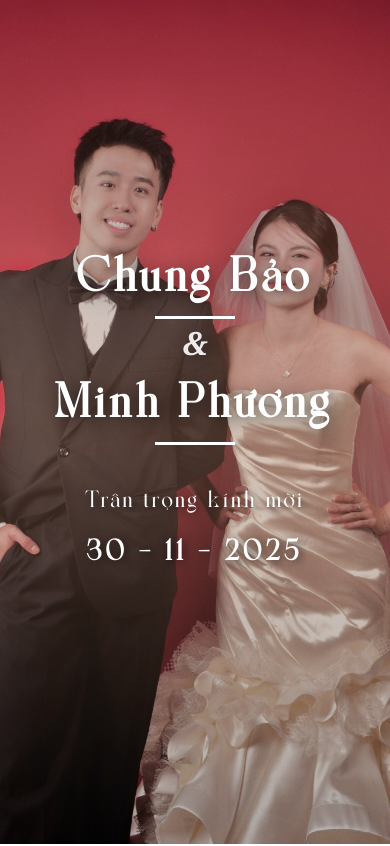
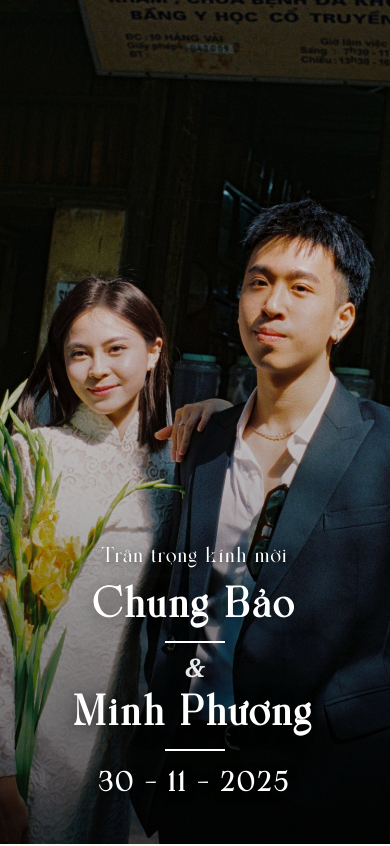
Before and after one commit to zzzogi/savethedate-twistin-mp, a React (Create React App) app: page / in a window 390 px wide. Shown: the top 846 px of the page. Built offline with nearby package versions, Linux system fonts and the light colour scheme; a web font is replaced by a local one.

Commit message:
version 1

```diff
--- a/src/components/Hero/Hero.css
+++ b/src/components/Hero/Hero.css
@@ -4,7 +4,7 @@
   min-height: 600px;
   display: flex;
   align-items: center;
-  justify-content: center;
+  justify-content: flex-start;
   background-image: url("/public/images/hero-bg.jpg");
   background-size: cover;
   background-position: center;
@@ -19,10 +19,11 @@
   right: 0;
   bottom: 0;
   background: linear-gradient(
-    180deg,
-    rgba(0, 0, 0, 0.3) 0%,
-    rgba(157, 117, 92, 0.4) 50%,
-    rgba(0, 0, 0, 0.3) 100%
+    90deg,
+    rgba(0, 0, 0, 0.6) 0%,
+    rgba(0, 0, 0, 0.3) 35%,
+    rgba(0, 0, 0, 0) 60%,
+    rgba(0, 0, 0, 0) 100%
   );
   z-index: 1;
 }
@@ -30,71 +31,146 @@
 .hero-content {
   position: relative;
   z-index: 2;
-  text-align: center;
+  width: 100%;
+  height: 100%;
+  display: flex;
+  align-items: center;
   color: white;
-  padding: 20px;
+  padding: 60px;
+}
+
+/* Text on LEFT side - DESKTOP */
+.hero-text-left {
+  max-width: 500px;
+  animation: fadeInLeft 1.2s cubic-bezier(0.4, 0, 0.2, 1);
+}
+
+.hero-greeting {
+  font-size: 1.6rem;
+  letter-spacing: 3px;
+  margin-bottom: 30px;
+  text-shadow: 2px 2px 10px rgba(0, 0, 0, 0.7);
+  font-weight: 300;
 }
 
 .hero-names {
-  margin-bottom: 60px;
-  animation: fadeInUp 1.2s cubic-bezier(0.4, 0, 0.2, 1);
+  margin-bottom: 40px;
 }
 
 .hero-title {
   display: flex;
   flex-direction: column;
-  align-items: center;
-  gap: 25px;
-  font-size: 5.5rem; /* Increased from 4rem */
+  align-items: flex-start;
+  gap: 15px;
+  font-size: 4rem;
   font-weight: 700;
   line-height: 1.2;
-  text-shadow: 3px 3px 20px rgba(0, 0, 0, 0.7);
+  text-shadow: 3px 3px 20px rgba(0, 0, 0, 0.8);
 }
 
 .name-bride,
 .name-groom {
-  letter-spacing: 5px;
+  letter-spacing: 4px;
   position: relative;
+  padding-bottom: 15px;
 }
 
 .name-bride::after,
 .name-groom::after {
   content: "";
   position: absolute;
-  bottom: -15px;
-  left: 50%;
-  transform: translateX(-50%);
+  bottom: 0;
+  left: 0;
   width: 80px;
   height: 3px;
   background: white;
 }
 
 .ampersand {
-  font-size: 3.5rem; /* Increased from 3rem */
+  font-size: 2.8rem;
   font-style: italic;
   opacity: 0.9;
   font-family: Georgia, serif;
-}
-
-.hero-subtitle {
-  animation: fadeInUp 1.2s cubic-bezier(0.4, 0, 0.2, 1) 0.3s both;
-}
-
-.hero-subtitle p {
-  font-size: 1.8rem; /* Increased from 1.5rem */
-  margin-bottom: 20px;
-  letter-spacing: 3px;
-  text-shadow: 2px 2px 10px rgba(0, 0, 0, 0.7);
+  margin-left: 10px;
 }
 
 .hero-date {
-  font-size: 2.5rem !important; /* Increased from 2rem */
+  font-size: 2.2rem;
   font-weight: 700;
-  letter-spacing: 10px !important;
-  margin-top: 25px;
+  letter-spacing: 8px;
+  text-shadow: 2px 2px 10px rgba(0, 0, 0, 0.7);
+  margin-top: 20px;
 }
 
-/* Removed scroll indicator styles */
+/* Animation */
+@keyframes fadeInLeft {
+  from {
+    opacity: 0;
+    transform: translateX(-60px);
+  }
+  to {
+    opacity: 1;
+    transform: translateX(0);
+  }
+}
+
+/* ALL CONTENT AT BOTTOM (<1180px) */
+@media (max-width: 1180px) {
+  .hero-section {
+    background-image: url("/public/images/hero-bg-mobile.jpg");
+    justify-content: center;
+    align-items: flex-end; /* Align to bottom */
+  }
+
+  .hero-overlay {
+    background: linear-gradient(
+      180deg,
+      rgba(0, 0, 0, 0) 0%,
+      rgba(0, 0, 0, 0.3) 60%,
+      rgba(0, 0, 0, 0.7) 100%
+    );
+  }
+
+  .hero-content {
+    justify-content: center;
+    align-items: flex-end;
+    padding: 50px 30px 60px; /* Extra bottom padding */
+  }
+
+  /* Content block at bottom */
+  .hero-text-left {
+    max-width: 100%;
+    text-align: center;
+    animation: fadeInUp 1.2s cubic-bezier(0.4, 0, 0.2, 1);
+  }
+
+  .hero-greeting {
+    margin-bottom: 25px;
+  }
+
+  .hero-names {
+    margin-bottom: 30px;
+  }
+
+  .hero-title {
+    align-items: center;
+    justify-content: center;
+  }
+
+  .name-bride::after,
+  .name-groom::after {
+    left: 50%;
+    transform: translateX(-50%);
+  }
+
+  .ampersand {
+    margin-left: 0;
+  }
+
+  .hero-date {
+    margin-top: 0;
+  }
+}
 
 @keyframes fadeInUp {
   from {
@@ -107,47 +183,102 @@
   }
 }
 
-/* Responsive */
+/* Tablet adjustments */
+@media (max-width: 968px) {
+  .hero-content {
+    padding: 45px 25px 55px;
+  }
+
+  .hero-greeting {
+    font-size: 1.4rem;
+    margin-bottom: 22px;
+  }
+
+  .hero-names {
+    margin-bottom: 25px;
+  }
+
+  .hero-title {
+    font-size: 3rem;
+  }
+
+  .ampersand {
+    font-size: 2.2rem;
+  }
+
+  .hero-date {
+    font-size: 1.8rem;
+  }
+}
+
+/* Mobile */
 @media (max-width: 768px) {
   .hero-section {
-    background-image: url("/public/images/hero-bg-mobile.jpg");
     background-attachment: scroll;
   }
 
-  .hero-title {
-    font-size: 3.5rem;
-    gap: 20px;
+  .hero-content {
+    padding: 40px 20px 50px;
   }
 
-  .ampersand {
-    font-size: 2.5rem;
+  .hero-greeting {
+    font-size: 1.3rem;
+    letter-spacing: 2px;
+    margin-bottom: 20px;
   }
 
-  .hero-subtitle p {
-    font-size: 1.4rem;
+  .hero-names {
+    margin-bottom: 22px;
   }
 
-  .hero-date {
-    font-size: 1.8rem !important;
-    letter-spacing: 6px !important;
-  }
-}
-
-@media (max-width: 480px) {
   .hero-title {
-    font-size: 2.5rem;
+    font-size: 2.8rem;
+    gap: 12px;
   }
 
   .ampersand {
     font-size: 2rem;
   }
 
-  .hero-subtitle p {
-    font-size: 1.2rem;
+  .hero-date {
+    font-size: 1.6rem;
+    letter-spacing: 6px;
+  }
+}
+
+/* Small Mobile */
+@media (max-width: 480px) {
+  .hero-content {
+    padding: 30px 15px 45px;
+  }
+
+  .hero-greeting {
+    font-size: 1.1rem;
+    letter-spacing: 2px;
+    margin-bottom: 18px;
+  }
+
+  .hero-names {
+    margin-bottom: 20px;
+  }
+
+  .hero-title {
+    font-size: 2.2rem;
+    gap: 10px;
+  }
+
+  .name-bride::after,
+  .name-groom::after {
+    width: 60px;
+    height: 2px;
+  }
+
+  .ampersand {
+    font-size: 1.6rem;
   }
 
   .hero-date {
-    font-size: 1.5rem !important;
-    letter-spacing: 5px !important;
+    font-size: 1.4rem;
+    letter-spacing: 4px;
   }
 }
--- a/src/components/Hero/Hero.js
+++ b/src/components/Hero/Hero.js
@@ -1,4 +1,3 @@
-import React from "react";
 import "./Hero.css";
 
 const Hero = () => {
@@ -6,6 +5,9 @@ const Hero = () => {
     <section className="hero-section">
       <div className="hero-overlay"></div>
       <div className="hero-content">
+        {/* Text positioned on LEFT side */}
+        <div className="hero-text-left">
+          <p className="hero-greeting">Trân trọng kính mời</p>
           <div className="hero-names">
             <h1 className="hero-title">
               <span className="name-bride">Chung Bảo</span>
@@ -13,9 +15,6 @@ const Hero = () => {
               <span className="name-groom">Minh Phương</span>
             </h1>
           </div>
-
-        <div className="hero-subtitle">
-          <p>Trân trọng kính mời</p>
           <p className="hero-date">30 - 11 - 2025</p>
         </div>
       </div>
--- a/src/components/OurStory/OurStory.js
+++ b/src/components/OurStory/OurStory.js
@@ -116,7 +116,7 @@ const OurStory = () => {
                 mixBlendMode: "multiply",
               }}
             />
-            <h3 className="timeline-title">Yêu</h3>
+            <h3 className="timeline-title">7 năm gắn bó</h3>
             <p className="timeline-text">
               7 năm bên nhau, cùng vượt qua mọi thử thách. Tình yêu của chúng
               tôi ngày càng lớn mạnh và trưởng thành hơn.
@@ -132,7 +132,7 @@ const OurStory = () => {
                 mixBlendMode: "multiply",
               }}
             />
-            <h3 className="timeline-title">Cưới</h3>
+            <h3 className="timeline-title">Về chung 1 nhà</h3>
             <p className="timeline-text">
               Và giờ đây, chúng tôi sẵn sàng bước vào chương mới - từ người yêu
               thành vợ chồng, xây dựng tổ ấm hạnh phúc.
@@ -147,7 +147,7 @@ const OurStory = () => {
           data-section="2"
           ref={addToRefs}
         >
-          <h3 className="marquee-title">Những Khoảnh Khắc Đáng Nhớ</h3>
+          <h3 className="marquee-title">Our Memories</h3>
 
           <div className="marquee-container">
             <div className="marquee-content">
--- a/src/components/SaveTheDate/SaveTheDate.css
+++ b/src/components/SaveTheDate/SaveTheDate.css
@@ -1,5 +1,5 @@
 .save-the-date-section {
-  background: white;
+  background: rgba(255, 255, 255, 0.268);
   position: relative;
   overflow: hidden;
   padding: 100px 20px;
--- a/src/components/SaveTheDate/SaveTheDate.js
+++ b/src/components/SaveTheDate/SaveTheDate.js
@@ -55,7 +55,7 @@ const SaveTheDate = () => {
           <p className="std-subtitle">Save the date</p>
 
           {/* Date */}
-          <h3 className="std-date">09.03.2025</h3>
+          <h3 className="std-date">30.11.2025</h3>
 
           {/* Couple Photo */}
           <div className="std-photo-frame">
--- a/src/components/Timeline/Timeline.js
+++ b/src/components/Timeline/Timeline.js
@@ -51,19 +51,21 @@ const Timeline = () => {
       icon: "/images/bow.png",
       time: "17:30",
       title: "Đón khách",
-      description: "Checkin với photobooth và gửi lời chúc phúc tới CDCR",
+      description:
+        "Checkin với photobooth và gửi lời chúc phúc tới Cô Dâu - Chú Rể",
     },
     {
       icon: "/images/cake.png",
-      time: "18:30",
+      time: "18:00",
       title: "Lễ thành hôn",
-      description: "Cùng nhau chứng kiến khoảnh khắc thiêng liêng cùng CDCR",
+      description:
+        "Cùng nhau chứng kiến khoảnh khắc thiêng liêng cùng Cô Dâu - Chú Rể",
     },
     {
       icon: "/images/champagne.png",
-      time: "18:45",
+      time: "18:30",
       title: "Khai tiệc",
-      description: "Cùng nhau ăn tiệc và nâng ly chúc mừng CDCR",
+      description: "Cùng nhau ăn tiệc và nâng ly chúc mừng Cô Dâu - Chú Rể",
     },
   ];
 
--- a/src/components/WeddingInfo/WeddingInfo.css
+++ b/src/components/WeddingInfo/WeddingInfo.css
@@ -215,6 +215,20 @@
   color: var(--color-dark);
   margin-bottom: 8px;
   opacity: 0.9;
+}
+
+.map-container {
+  max-width: 800px;
+  margin: 40px auto;
+  border-radius: 12px;
+  overflow: hidden;
+  box-shadow: 0 4px 20px rgba(0, 0, 0, 0.1);
+  border: 2px solid rgba(0, 0, 0, 0.05);
+}
+
+.map-container iframe {
+  display: block;
+  width: 100%;
 }
 
 /* Directions Button */
@@ -462,12 +476,6 @@
   letter-spacing: 2px;
 }
 
-.family-parents {
-  margin-bottom: 30px;
-  padding-bottom: 25px;
-  border-bottom: 2px solid rgba(157, 117, 92, 0.2);
-}
-
 .parent-name {
   font-size: 1.3rem;
   color: var(--color-dark);
```
Also changed, not shown: src/components/CoupleIntro/CoupleIntro.css (+7 -53 lines), src/components/CoupleIntro/CoupleIntro.js (+7 -14 lines), src/components/WeddingInfo/WeddingInfo.js (+18 -6 lines), public/images/hero-bg-large.jpg (added), public/images/hero-bg-mobile.jpg. Lines whose indentation alone changed are shown as unchanged.
